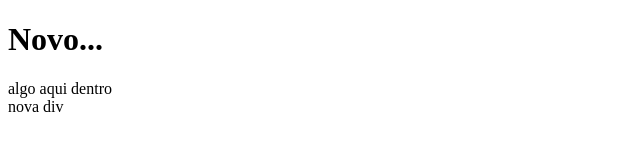
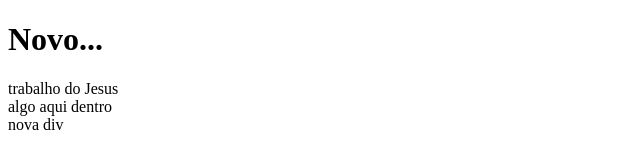
Before and after one commit to carvalhoerica/segundoh_2023, a plain HTML site: page index.html in a window 1280 px wide. Shown: the whole page, without its empty margins (0-640 px from the left). Drawn offline with Linux system fonts and the light colour scheme.

Commit message:
meu primeiro comit

```diff
--- a/index.html
+++ b/index.html
@@ -8,7 +8,9 @@
 </head>
 <body>
     <h1><span>  <nav>Novo...</nav></span></h1>
-
+    <span>
+        trabalho do Jesus
+    </span>
     <div>
         algo aqui dentro
     </div>
```
